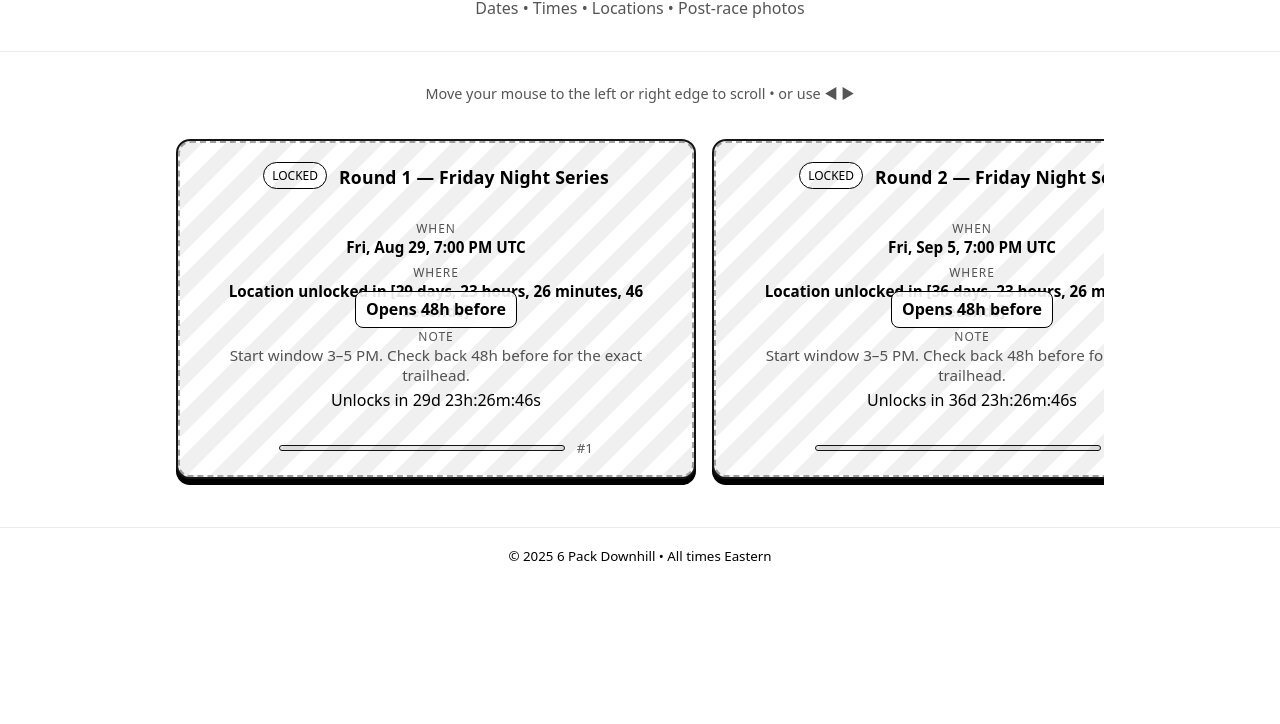
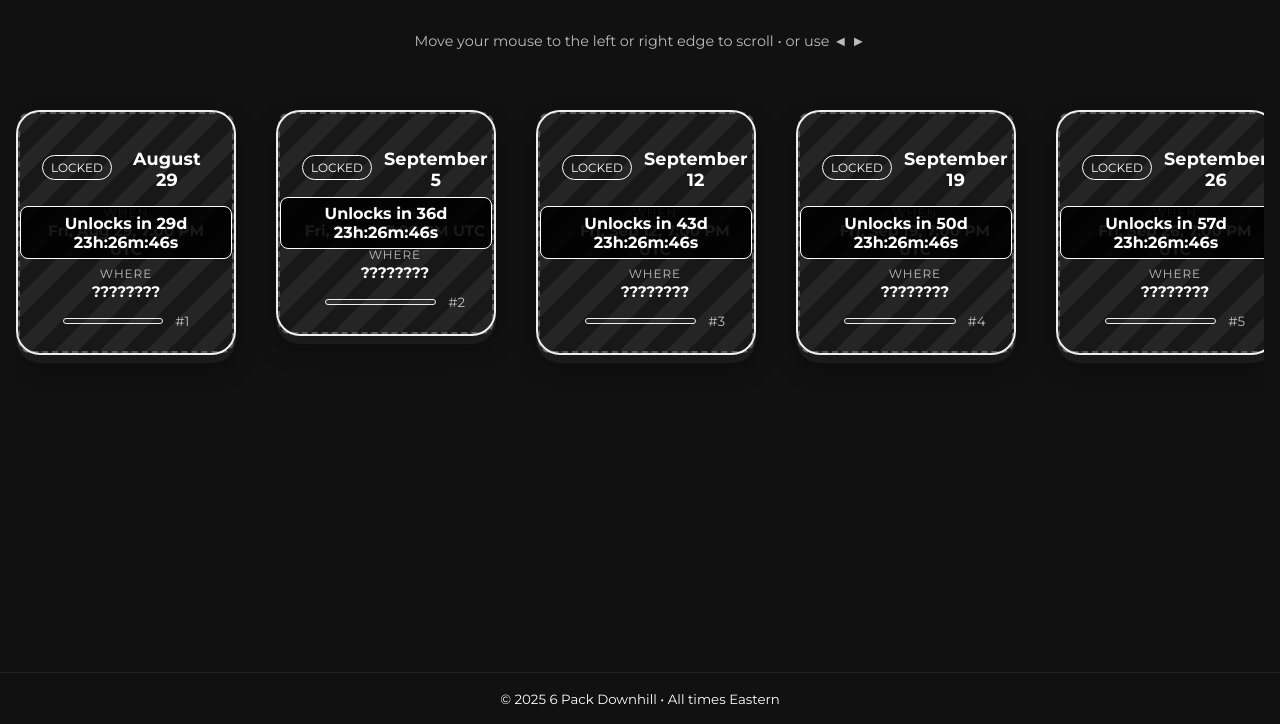
Before and after one commit to noahetka/noahetka.github.io, a plain HTML site: page index.html in a window 1280 px wide. Shown: the part 76-800 px from the top of the page. Drawn offline with Linux system fonts and the light colour scheme.

Commit message:
Main Website Push

```diff
--- a/assets/css/styles.css
+++ b/assets/css/styles.css
@@ -1,27 +1,37 @@
 /* Black-on-white minimalist theme, centered, bold boxed event cards */
 * { box-sizing: border-box; }
 :root {
-  --bg: #ffffff;
-  --ink: #000000;
-  --muted: #555555;
-  --line: #151515;
-  --line-soft: #e9e9e9;
+  --bg: #111111;
+  --ink: #ffffff;
+  --muted: #bbbbbb;
+  --line: #eeeeee;
+  --line-soft: #222222;
 }
 
-html, body { height: 100%; }
+html, body {
+  height: 100%;
+  margin: 0;
+  padding: 0;
+}
+
 body {
-  margin: 0;
-  font-family: ui-sans-serif, system-ui, -apple-system, Segoe UI, Roboto, Helvetica, Arial, sans-serif;
+  min-height: 100vh;
+  display: flex;
+  flex-direction: column;
   background: var(--bg);
   color: var(--ink);
-  display: flex;
-  flex-direction: column;
-  align-items: center;
 }
 
-.wrap { width: 100%; max-width: 960px; margin: 0 auto; padding: 1rem; text-align: center; }
+.wrap { width: 100%; margin: 0 auto; padding: 1rem; text-align: center; }
 
-.site-header { border-bottom: 1px solid var(--line-soft); position: sticky; top: 0; background: rgba(255,255,255,.95); backdrop-filter: blur(6px); width: 100%; }
+.site-header {
+  background: rgba(0,0,0,.95);
+  border-bottom: 1px solid var(--line-soft);
+  position: sticky;
+  top: 0;
+  width: 100%;
+}
+
 .brand { margin: .25rem 0 0; font-weight: 800; letter-spacing: .01em; }
 .tag { color: var(--muted); margin: .25rem 0 1rem; }
 
@@ -29,35 +39,42 @@ body {
 
 /* Horizontal carousel */
 .carousel-section { width: 100%; }
-#hot-left, #hot-right { position: fixed; top: 0; bottom: 0; width: 10vw; z-index: 5; }
-#hot-left { left: 0; }
-#hot-right { right: 0; }
 
 .carousel {
   display: grid;
   grid-auto-flow: column;
-  grid-auto-columns: min(80vw, 520px);
-  gap: 1rem;
+  grid-auto-columns: minmax(220px, 1fr); /* Cards fill space, but never smaller than 220px */
+  gap: 2.5rem;
   overflow-x: auto;
   scroll-snap-type: x mandatory;
-  padding: 1rem 0 2rem;
+  padding: 2.5rem 0 3rem;
   margin: 0 auto;
-  scrollbar-width: none;
+  scrollbar-width: thin;
+  min-height: 320px;
+  max-height: 90vh;
 }
-.carousel::-webkit-scrollbar { display: none; }
 
 .card {
   position: relative;
-  background: #fff;
+  background: #181818;
   border: 2px solid var(--line);
-  border-radius: 14px;
-  padding: 1.25rem;
+  color: var(--ink);
+  border-radius: 24px;
+  padding: 2rem 1.5rem 1.5rem 1.5rem;
   scroll-snap-align: center;
-  min-height: 340px;
+  min-width: 220px;
+  max-width: 400px;
+  aspect-ratio: 1 / 1; /* Square cards */
   display: grid;
   grid-template-rows: auto 1fr auto;
   text-align: center;
-  box-shadow: 0 6px 0 #000;
+  box-shadow: 0 12px 24px rgba(0,0,0,0.32), 0 8px 0 #222;
+  transition: transform 0.18s cubic-bezier(.4,2,.6,1), box-shadow 0.18s;
+}
+.card:focus, .card:hover {
+  transform: scale(1.07) rotate(-1deg);
+  z-index: 2;
+  box-shadow: 0 24px 48px rgba(0,0,0,0.48), 0 12px 0 #222;
 }
 
 .card-head { display: flex; justify-content: center; align-items: center; gap: .75rem; }
@@ -89,27 +106,43 @@ body {
   position: absolute; inset: 0;
   display: grid;               /* visible by default; JS will hide when unlocked */
   place-items: center;
-  border: 2px dashed rgba(0,0,0,.35);
+  border: 2px dashed rgba(255,255,255,.25);
   border-radius: 12px;
   background-image: repeating-linear-gradient(
-    135deg, rgba(0,0,0,.06) 0, rgba(0,0,0,.06) 16px,
+    135deg, rgba(255,255,255,.06) 0, rgba(255,255,255,.06) 16px,
     rgba(0,0,0,0) 16px, rgba(0,0,0,0) 32px
   );
   pointer-events: none;
 }
 .lock-overlay .lock-label {
-  background: rgba(255,255,255,.9);
-  border: 1px solid #000;
+  background: rgba(0,0,0,.9);
+  border: 1px solid #fff;
   padding: .4rem .6rem;
   border-radius: 8px;
-  color: #000;
+  color: #fff;
   font-weight: 700;
 }
 
-.site-footer { border-top: 1px solid var(--line-soft); width: 100%; }
-footer .wrap, .site-footer .wrap { text-align: center; }
+.site-main {
+  flex: 1 0 auto;
+  width: 100%;
+  display: flex;
+  flex-direction: column;
+  align-items: stretch;
+}
+
+.site-footer {
+  flex-shrink: 0;
+  width: 100%;
+  border-top: 1px solid var(--line-soft);
+}
+
+body, .brand, .title, .card, .site-header, .site-footer {
+  font-family: 'Montserrat', Arial, Helvetica, sans-serif;
+}
 
 @media (max-width: 720px) {
   .carousel { grid-auto-columns: 90vw; }
+  .card { min-width: 0; max-width: 100vw; }
   .hint { font-size: .85rem; }
 }
--- a/assets/data/events.json
+++ b/assets/data/events.json
@@ -2,101 +2,80 @@
   "events": [
     {
       "id": 1,
-      "title": "Round 1 \u2014 Friday Night Series",
+      "title": "August 29",
       "startsAt": "2025-08-29T15:00:00-04:00",
-      "endsAt": "2025-08-29T17:00:00-04:00",
       "location": "",
-      "note": "Start window 3\u20135 PM. Check back 48h before for the exact trailhead.",
       "gallery": []
     },
     {
       "id": 2,
-      "title": "Round 2 \u2014 Friday Night Series",
+      "title": "September 5",
       "startsAt": "2025-09-05T15:00:00-04:00",
-      "endsAt": "2025-09-05T17:00:00-04:00",
       "location": "",
-      "note": "Start window 3\u20135 PM. Check back 48h before for the exact trailhead.",
       "gallery": []
     },
     {
       "id": 3,
-      "title": "Round 3 \u2014 Friday Night Series",
+      "title": "September 12",
       "startsAt": "2025-09-12T15:00:00-04:00",
-      "endsAt": "2025-09-12T17:00:00-04:00",
       "location": "",
-      "note": "Start window 3\u20135 PM. Check back 48h before for the exact trailhead.",
       "gallery": []
     },
     {
       "id": 4,
-      "title": "Round 4 \u2014 Friday Night Series",
+      "title": "September 19",
       "startsAt": "2025-09-19T15:00:00-04:00",
-      "endsAt": "2025-09-19T17:00:00-04:00",
       "location": "",
-      "note": "Start window 3\u20135 PM. Check back 48h before for the exact trailhead.",
       "gallery": []
     },
     {
       "id": 5,
-      "title": "Round 5 \u2014 Friday Night Series",
+      "title": "September 26",
       "startsAt": "2025-09-26T15:00:00-04:00",
-      "endsAt": "2025-09-26T17:00:00-04:00",
       "location": "",
-      "note": "Start window 3\u20135 PM. Check back 48h before for the exact trailhead.",
       "gallery": []
     },
     {
       "id": 6,
-      "title": "Round 6 \u2014 Friday Night Series",
+      "title": "October 3",
       "startsAt": "2025-10-03T15:00:00-04:00",
-      "endsAt": "2025-10-03T17:00:00-04:00",
       "location": "",
-      "note": "Start window 3\u20135 PM. Check back 48h before for the exact trailhead.",
       "gallery": []
     },
     {
       "id": 7,
-      "title": "Round 7 \u2014 Friday Night Series",
+      "title": "October 10",
       "startsAt": "2025-10-10T15:00:00-04:00",
-      "endsAt": "2025-10-10T17:00:00-04:00",
       "location": "",
-      "note": "Start window 3\u20135 PM. Check back 48h before for the exact trailhead.",
       "gallery": []
     },
     {
       "id": 8,
-      "title": "Round 8 \u2014 Friday Night Series",
+      "title": "October 17",
       "startsAt": "2025-10-17T15:00:00-04:00",
-      "endsAt": "2025-10-17T17:00:00-04:00",
       "location": "",
-      "note": "Start window 3\u20135 PM. Check back 48h before for the exact trailhead.",
       "gallery": []
     },
     {
       "id": 9,
-      "title": "Round 9 \u2014 Friday Night Series",
+      "title": "October 24",
       "startsAt": "2025-10-24T15:00:00-04:00",
-      "endsAt": "2025-10-24T17:00:00-04:00",
       "location": "",
-      "note": "Start window 3\u20135 PM. Check back 48h before for the exact trailhead.",
       "gallery": []
     },
     {
       "id": 10,
-      "title": "Round 10 \u2014 Friday Night Series",
+      "title": "October 31",
       "startsAt": "2025-10-31T15:00:00-04:00",
-      "endsAt": "2025-10-31T17:00:00-04:00",
       "location": "",
-      "note": "Start window 3\u20135 PM. Check back 48h before for the exact trailhead.",
       "gallery": []
     },
     {
       "id": 11,
-      "title": "Invitational \u2014 24h Showdown",
+      "title": "November 8",
       "startsAt": "2025-11-08T12:00:00-05:00",
-      "endsAt": "2025-11-09T12:00:00-05:00",
       "location": "",
-      "note": "Starts Saturday noon, finishes Sunday noon. Lights required overnight.",
+      "note": "Starts Saturday noon, finishes Sunday noon.",
       "gallery": []
     }
   ]
--- a/assets/js/app.js
+++ b/assets/js/app.js
@@ -44,7 +44,7 @@ function unlockRemainingLabel(untilMs) {
   const parts = [];
   if (d) parts.push(`${d} days`);
   parts.push(`${pad(h)} hours`, `${pad(m)} minutes`, `${pad(s)} seconds`);
-  return `Location unlocked in [${parts.join(', ')}]`;
+  return `????????`;
 }
 
 function progressPercent(now, start, end) {
@@ -88,7 +88,6 @@ function buildCard(event) {
     <p class="meta"><span class="label">When</span><br><strong>${fmtDate(new Date(startsAt))}</strong></p>
     <p class="meta"><span class="label">Where</span><br><strong><span data-role="where"></span></strong></p>
     ${event.note ? `<p class="meta"><span class="label">Note</span><br>${event.note}</p>` : ''}
-    <p class="countdown" data-role="countdown"></p>
   `;
   body.appendChild(info);
 
@@ -104,10 +103,12 @@ function buildCard(event) {
   foot.appendChild(prog);
   foot.appendChild(idx);
 
-  // Lock overlay
+  // Lock overlay with countdown
   const lock = document.createElement('div');
   lock.className = 'lock-overlay';
-  lock.innerHTML = `<div class="lock-label">Opens 48h before</div>`;
+  lock.innerHTML = `<div class="lock-label">
+    <span class="lock-countdown"></span>
+  </div>`;
 
   card.appendChild(head);
   card.appendChild(body);
@@ -118,27 +119,27 @@ function buildCard(event) {
   function tick() {
     const now = Date.now();
     const stNow = stateOf(now, startsAt, endsAt);
-    const cd = card.querySelector('[data-role="countdown"]');
     const whereEl = card.querySelector('[data-role="where"]');
     const progressEl = progInner;
+    const lockCountdown = lock.querySelector('.lock-countdown');
 
     if (stNow === 'locked') {
       const untilUnlock = (startsAt - UNLOCK_LEAD_MS) - now;
-      cd.textContent = `Unlocks in ${countdownLabel(untilUnlock)}`;
+      if (lockCountdown) lockCountdown.textContent = `Unlocks in ${countdownLabel(untilUnlock)}`;
       if (whereEl) whereEl.textContent = unlockRemainingLabel(untilUnlock);
       lock.style.display = 'grid';
     } else if (stNow === 'upcoming') {
+      if (lockCountdown) lockCountdown.textContent = '';
       const untilStart = startsAt - now;
-      cd.textContent = `Starts in ${countdownLabel(untilStart)}`;
       if (whereEl) whereEl.textContent = (event.location && event.location.trim()) ? event.location : 'TBA';
       lock.style.display = 'none';
     } else if (stNow === 'live') {
+      if (lockCountdown) lockCountdown.textContent = '';
       const untilEnd = endsAt - now;
-      cd.textContent = `LIVE • ${countdownLabel(untilEnd)} left`;
       if (whereEl) whereEl.textContent = (event.location && event.location.trim()) ? event.location : 'TBA';
       lock.style.display = 'none';
     } else {
-      cd.textContent = `Event finished`;
+      if (lockCountdown) lockCountdown.textContent = '';
       if (whereEl) whereEl.textContent = (event.location && event.location.trim()) ? event.location : 'TBA';
       lock.style.display = 'none';
     }
@@ -229,59 +230,6 @@ async function main() {
 
 main();
 
-// --- Edge-hover auto-scroll ---
-
-// --- Edge-hover auto-scroll (robust for hybrid devices) ---
-(function initEdgeHoverScroll() {
-  // Enable if any fine pointer (mouse/trackpad) is present
-  const anyFine = matchMedia('(any-pointer: fine)').matches;
-  if (!anyFine) return;
-
-  let vx = 0; // px/frame
-  const EDGE_FRAC = 0.12; // 12% of viewport width
-  const MAX_SPEED = 18;
-
-  function onMove(e) {
-    // Only respond to mouse pointers
-    if (e.pointerType && e.pointerType !== 'mouse') { vx = 0; return; }
-
-    const listRect = CAROUSEL.getBoundingClientRect();
-    const inY = e.clientY >= listRect.top && e.clientY <= listRect.bottom;
-    const w = window.innerWidth;
-    const x = e.clientX;
-    const edge = Math.floor(w * EDGE_FRAC);
-
-    if (inY && x < edge) {
-      const t = (edge - x) / edge;
-      vx = -Math.round(t * MAX_SPEED);
-    } else if (inY && x > w - edge) {
-      const t = (x - (w - edge)) / edge;
-      vx = Math.round(t * MAX_SPEED);
-    } else {
-      vx = 0;
-    }
-  }
-
-  let rafId = null;
-  function tick() {
-    if (vx !== 0) {
-      CAROUSEL.scrollLeft += vx;
-      rafId = requestAnimationFrame(tick);
-    } else {
-      rafId = null;
-    }
-  }
-  function loop() { if (rafId == null && vx !== 0) rafId = requestAnimationFrame(tick); }
-
-  // Use pointer events when available, fallback to mousemove
-  if (window.PointerEvent) {
-    window.addEventListener('pointermove', (e) => { onMove(e); loop(); }, { passive: true });
-    window.addEventListener('pointerleave', () => { vx = 0; }, { passive: true });
-  } else {
-    window.addEventListener('mousemove', (e) => { onMove(e); loop(); }, { passive: true });
-    window.addEventListener('mouseleave', () => { vx = 0; }, { passive: true });
-  }
-})();
 // --- Auto-focus the next relevant block (without hijacking user) ---
 (function initAutoFocusNext() {
   const cards = () => Array.from(CAROUSEL.querySelectorAll('.card'));
--- a/index.html
+++ b/index.html
@@ -6,14 +6,12 @@
   <title>6 Pack Downhill 2025</title>
   <meta name="description" content="Accountless schedule and photos for the 6 Pack Downhill 2025 Friday night MTB series." />
   <link rel="stylesheet" href="assets/css/styles.css?v=5" />
+  <link href="https://fonts.googleapis.com/css?family=Montserrat:700,400&display=swap" rel="stylesheet">
 </head>
 <body>
   <header class="site-header">
     <div class="wrap">
-      <h1 class="brand">
-        <img src="assets/img/6pack-wordmark.svg" alt="6Pack" style="height:48px; vertical-align:middle;">
-      </h1>
-      <p class="tag">Dates • Times • Locations • Post‑race photos</p>
+      <h1 class="brand">6 Pack Downhill 2025 Schedule</h1>
     </div>
   </header>
 
```
